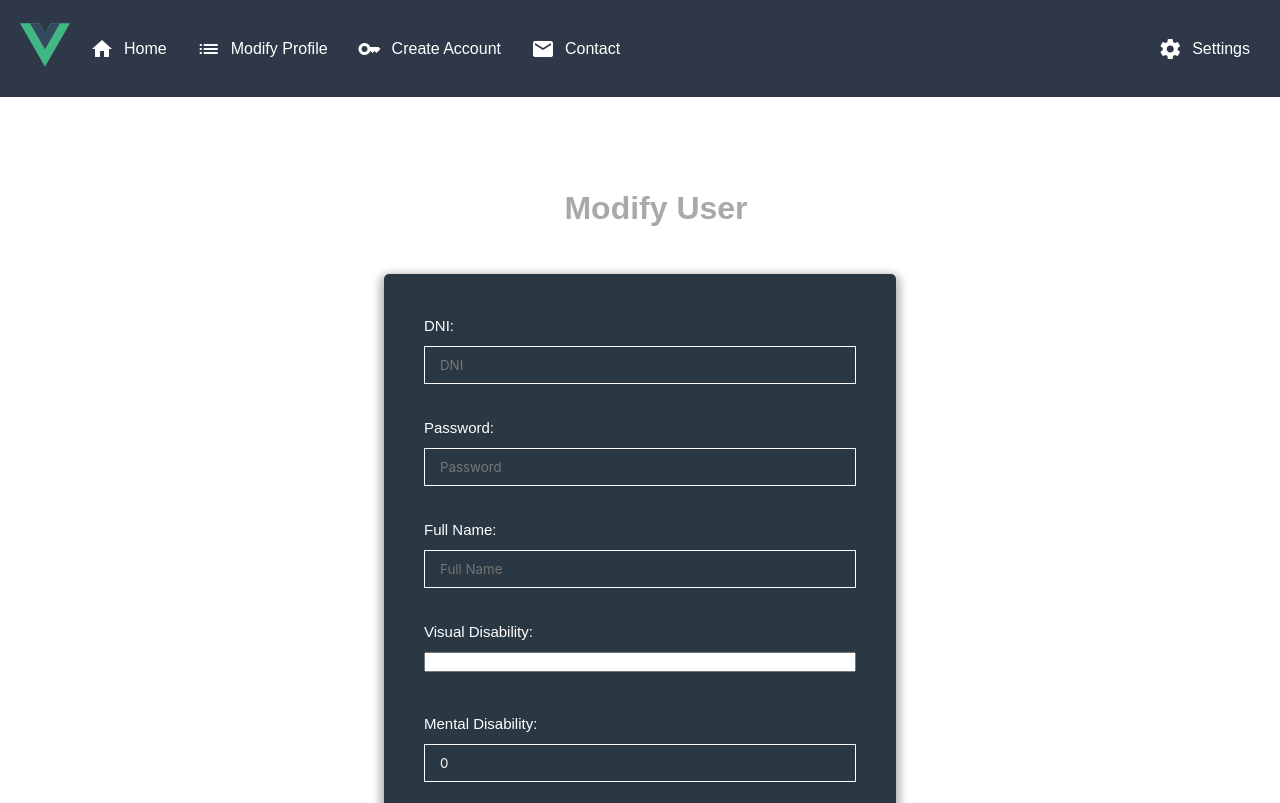
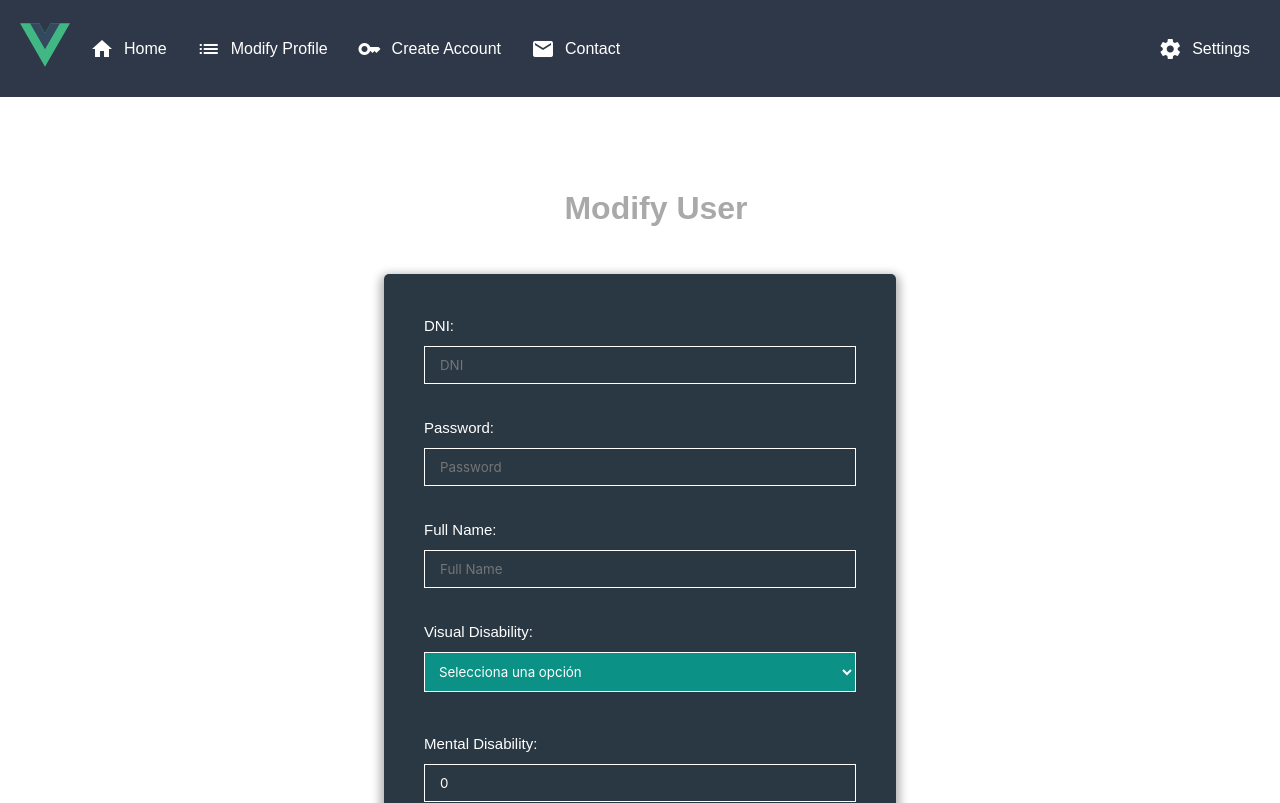
Before and after one commit to XaviFortes/front, a Vue app: page /form in a window 1280 px wide. Shown: the top 803 px of the page. Built offline with nearby package versions, Linux system fonts and the light colour scheme; what vue-cookies would draw is missing.

Commit message:
cambios pequeños

```diff
--- a/src/components/TheWelcome.vue
+++ b/src/components/TheWelcome.vue
@@ -7,6 +7,7 @@ import CommunityIcon from "./icons/IconCommunity.vue";
 </script>
 
 <template>
+  <div class="center">
   <WelcomeItem>
     <template #icon>
       <DocumentationIcon />
@@ -83,4 +84,5 @@ import CommunityIcon from "./icons/IconCommunity.vue";
       >@xavifortes</a
     >.
   </WelcomeItem>
+</div>
 </template>
--- a/src/views/FormView.vue
+++ b/src/views/FormView.vue
@@ -28,7 +28,7 @@
         required
         placeholder="Full Name"
       />
-      <label class="form-select" for="#visual_disability">Visual Disability:</label>
+      <label class="form-select-bkg" for="#visual_disability">Visual Disability:</label>
       <select v-model="visual_disability" class="form-select" id="visual_disability" required>
         <option value=0>Selecciona una opción</option>
         <option value=0>0%</option>
@@ -165,8 +165,21 @@ margin-bottom: 0.5rem;
 }
 .form-select{
   margin-top: 2rem;
+  padding: 10px;
+  background-color: #0b9185;
 color: white;
+border: 1px solid white;
 margin-bottom: 0.5rem;
+&:first-of-type {
+margin-top: 0rem;
+}
+
+}
+.form-select-bkg{
+  margin-top: 2rem;
+  color: white;
+  margin-bottom: 0.5rem;
+
 &:first-of-type {
 margin-top: 0rem;
 }
```
Also changed, not shown: src/views/Principal.vue (deleted).
